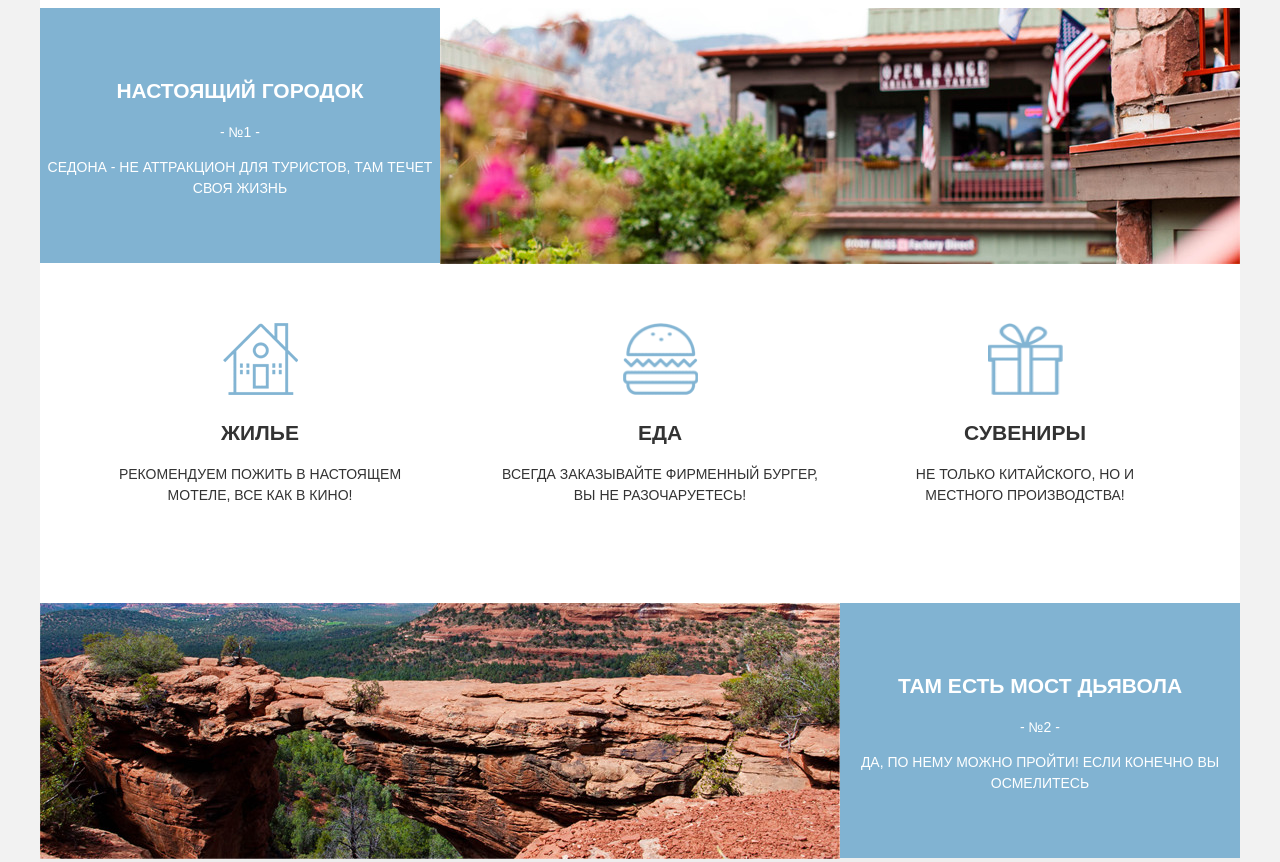
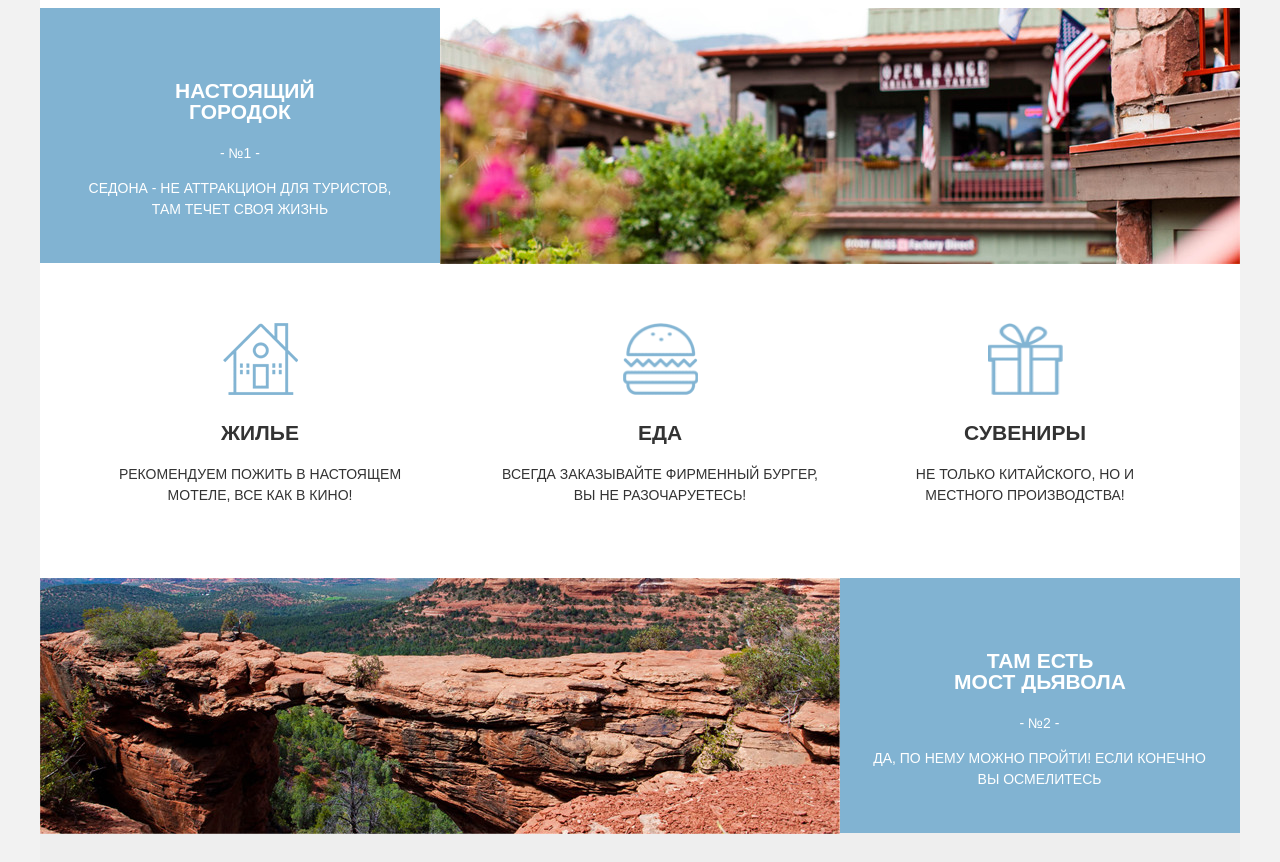
Before and after one commit to ValeraBu/147609-sedona, a plain HTML site: page index.html in a window 1280 px wide. Shown: the part 800-1662 px from the top of the page. Drawn offline with Linux system fonts and the light colour scheme.

Commit message:
Исправила отступы в блоках text-item

```diff
--- a/css/style.css
+++ b/css/style.css
@@ -145,17 +145,32 @@ body {
   text-align: center;
   padding-top: 51px;
   padding-bottom: 51px;
+  margin: 0;
 }
 
-.title {
+.title1,
+.title2 {
   font-weight: bold;
   font-size: 21px;
   line-height: 21px;
   color: #ffffff;
 }
 
-.description-item {
+.title1 {
+width: 130px;
+padding-left: 135px;
+padding-right: 135px;
+}
+
+.description-item1,
+.description-item2 {
   color: #ffffff;
+}
+
+.description-item1{
+  width: 310px;
+  padding-left: 45px;
+  padding-right: 45px;
 }
 
 .picture {
@@ -165,11 +180,24 @@ body {
 }
 
 .block2 {
-  height: 280px;
+  width: 1200px;
+  height: 255px;
 }
 
 .block2 p {
   color: #333333;
+}
+
+.title2 {
+  width: 172px;
+  padding-left: 114px;
+  padding-right: 114px;
+}
+
+.description-item2 {
+  width: 335px;
+  padding-left: 32px;
+  padding-right: 32px;
 }
 
 .column1 {
--- a/index.html
+++ b/index.html
@@ -50,8 +50,8 @@
 
         <div class="block1 clearfix">
           <div class="text-item">
-            <p class="title">Настоящий городок</p>
-            <div class="description-item">
+            <p class="title1">Настоящий городок</p>
+            <div class="description-item1">
               <p> - №1 - </p>
               <p>Седона - не аттракцион для туристов, там течет своя жизнь</p>
             </div>
@@ -89,9 +89,11 @@
 
         <div class="block3 clearfix">
           <div class="text-item2">
-            <p class="title">Там есть мост дьявола</p>
+            <p class="title2">Там есть мост дьявола</p>
+            <div class="description-item2">
             <p> - №2 - </p>
             <p>Да, по нему можно пройти! Если конечно вы осмелитесь</p>
+            </div>
           </div>
           <div class="picture2">
             <img src="img/nature2.jpg" width="800" height="256">
```
